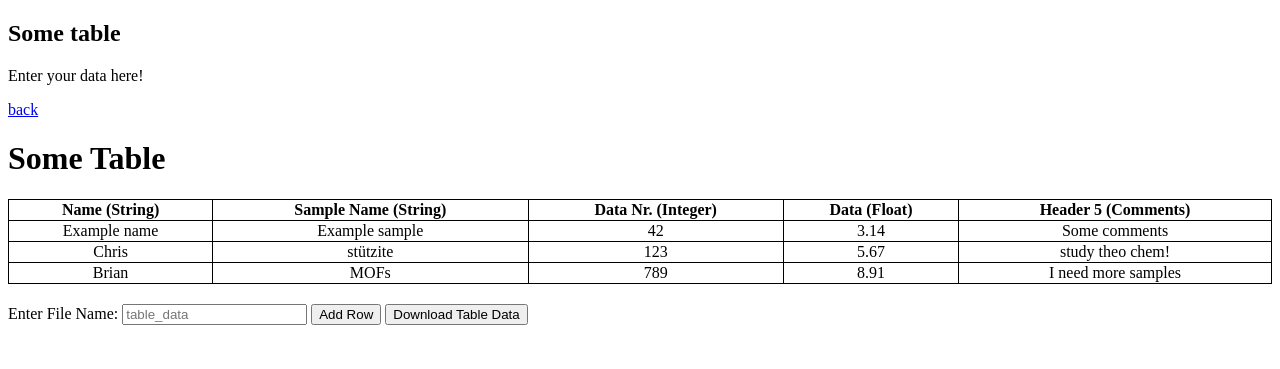
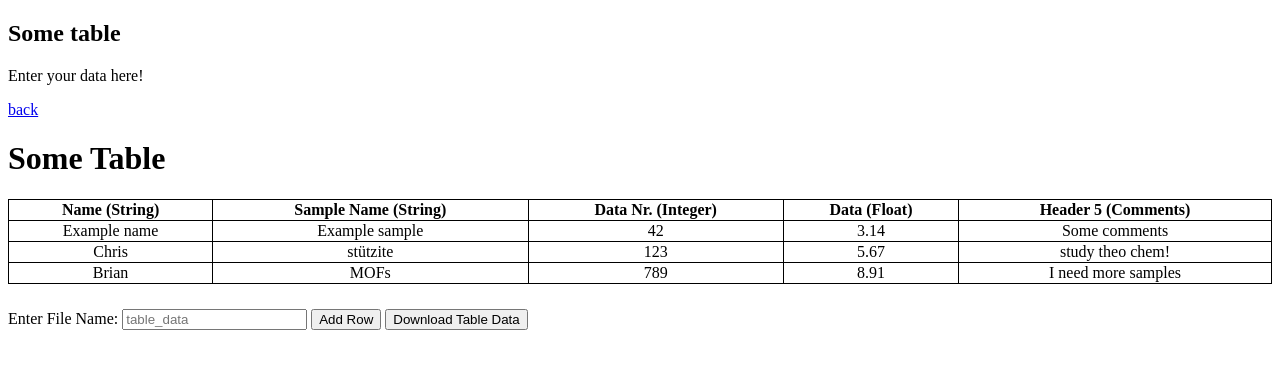
Before and after one commit to QuantumChemist/QuantumChemist.github.io, a Jekyll site: the page built from table.md, in a window 1280 px wide. Shown: the top 369 px of the page. Built offline with Jekyll 4.4.1, drawn with Linux system fonts in a browser that asks for light colours; our own code applies the rules of GitHub Pages for plain Markdown files.

Commit message:
Update table.html

```diff
--- a/_layouts/table.html
+++ b/_layouts/table.html
@@ -8,7 +8,7 @@
         table {
             width: 100%;
             border-collapse: collapse;
-            margin-bottom: 20px;
+            margin-bottom: 25px;
         }
 
         table, th, td {
@@ -17,7 +17,7 @@
         }
 
         .new-row {
-            height: 50px;
+            height: 25px;
         }
 
         .warning {
```
